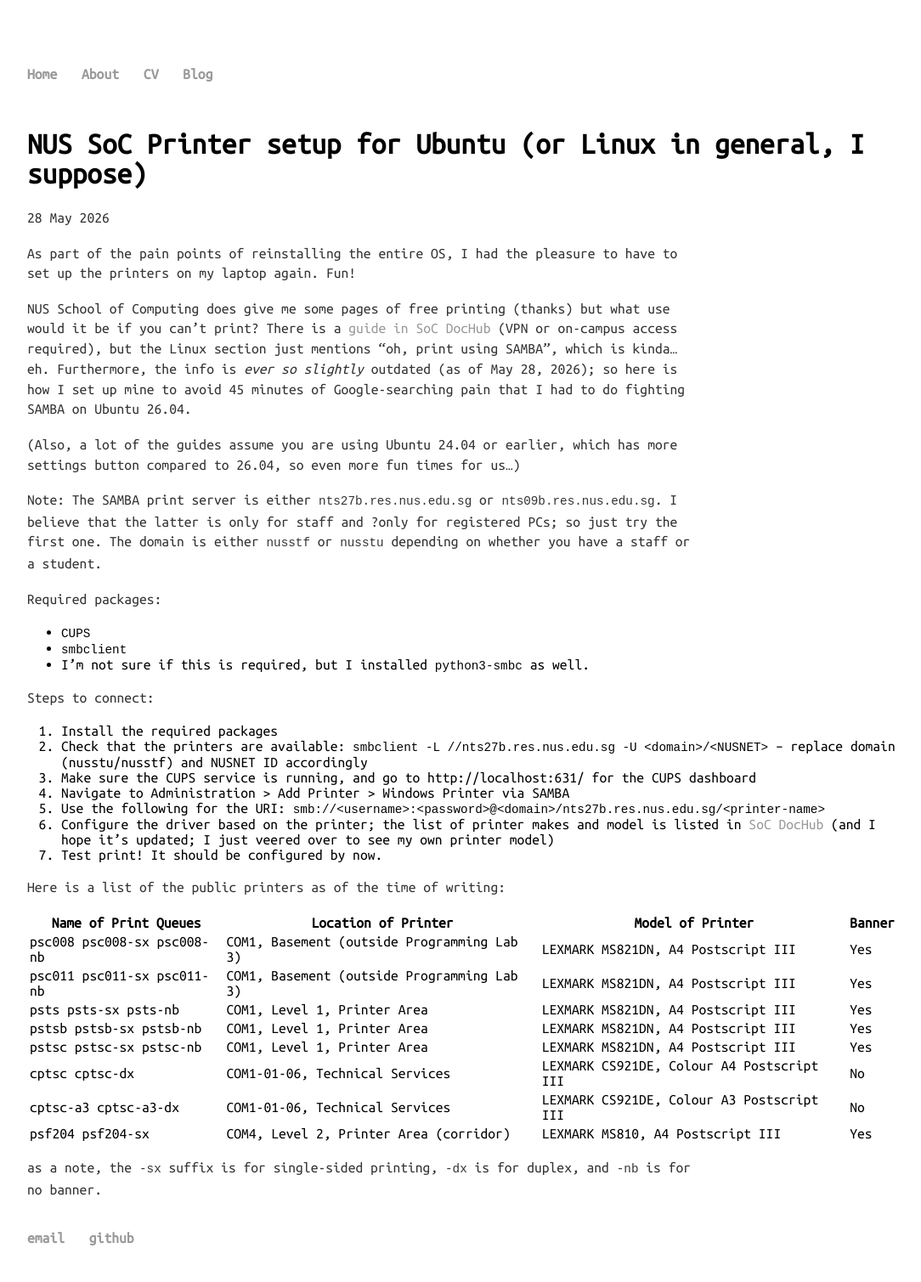
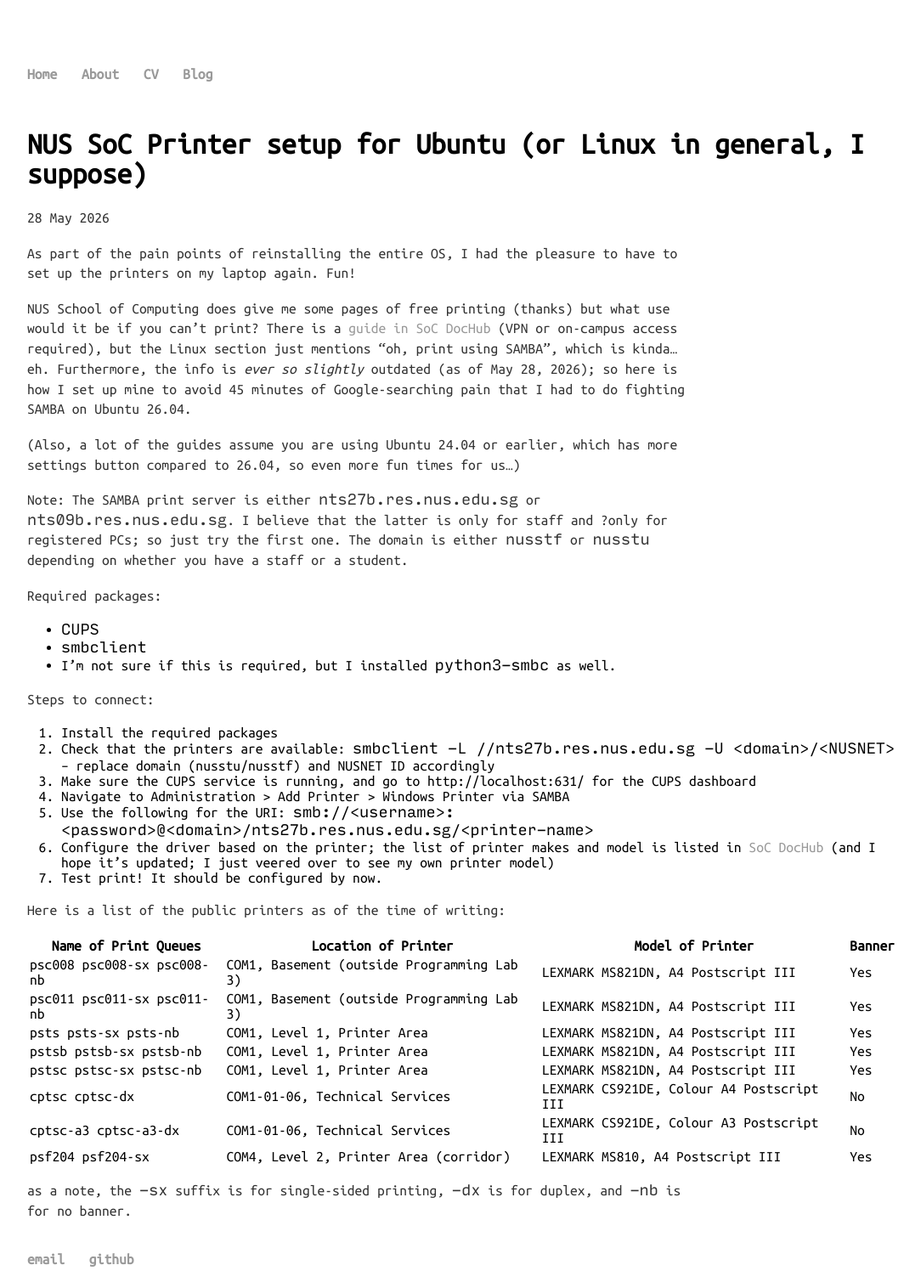
Before and after one commit to theodoreleebrant/theodoreleebrant.github.io, a Jekyll site: the page built from _posts/2026-05-28-NUS -SoC -Printer setup for -Ubuntu (or -Linux in general, -I suppose).md, in a window 1280 px wide. Shown: the whole page at 85% size, without its empty margins (96-1180 px from the left). Built offline with Jekyll 4.4.1, drawn with Linux system fonts in a browser that asks for light colours; some web fonts are replaced; our own code applies the rules of GitHub Pages for plain Markdown files; before the commit the page ends 1484 px from its top, so only the background shows below that.

Commit message:
Add InputMono

```diff
--- a/css/main.css
+++ b/css/main.css
@@ -5,6 +5,10 @@
     src: url("fonts/InputSans/InputSans/InputSans-Regular.ttf");
 }
 
+@font-face {
+    font-family: "InputMono";
+    src: url("fonts/InputMono/InputMono/InputMono-Regular.ttf");
+}
 
 body {
     margin: 60px auto;
@@ -51,3 +55,7 @@
 ul.posts li {
     list-style: none;
 }
+
+code {
+    font-family: 'InputMono', 'Ubuntu Mono';
+}
```
